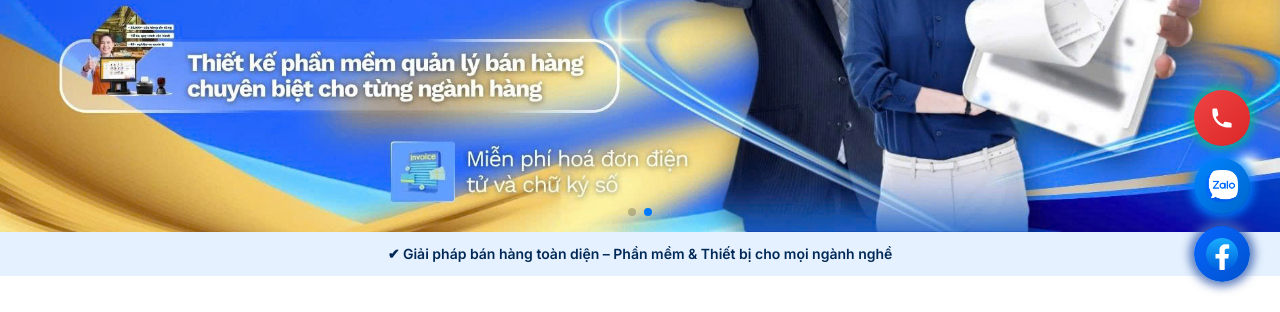
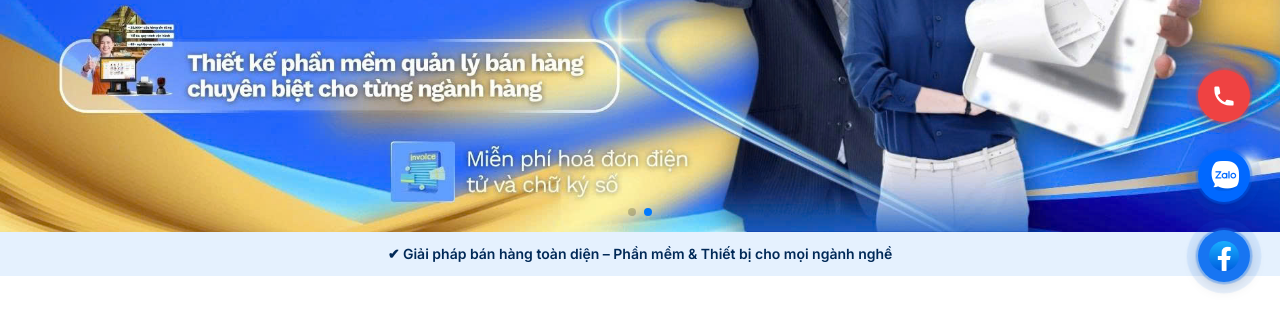
Before and after one commit to Quy-Hiep/hiep-pos, a Next.js app: page / in a window 1280 px wide. Shown: the part 488-800 px from the top of the page. Built offline with nearby package versions, Linux system fonts and the light colour scheme; no server answers; the database is empty.

Commit message:
update contact btn

```diff
--- a/src/app/globals.css
+++ b/src/app/globals.css
@@ -553,24 +553,9 @@ body {
 /* ==========================================
    Floating Action Buttons
    ========================================== */
-@keyframes fabBounceAnim {
-  0%, 100% { transform: translateY(0); }
-  50% { transform: translateY(-8px); }
-}
-@keyframes radiateGreen {
-  0% { box-shadow: 0 0 8px 0 rgba(16,185,129,1); }
-  70% { box-shadow: 0 0 12px 15px rgba(16,185,129,0.5); }
-  100% { box-shadow: 0 0 8px 25px rgba(16,185,129,0); }
-}
-@keyframes radiateBlue {
-  0% { box-shadow: 0 0 8px 0 rgba(0,132,255,1); }
-  70% { box-shadow: 0 0 12px 15px rgba(0,132,255,0.5); }
-  100% { box-shadow: 0 0 8px 25px rgba(0,132,255,0); }
-}
-@keyframes radiatePurple {
-  0% { box-shadow: 0 0 8px 0 rgba(66,103,178,1); }
-  70% { box-shadow: 0 0 12px 15px rgba(66,103,178,0.5); }
-  100% { box-shadow: 0 0 8px 25px rgba(66,103,178,0); }
+@keyframes fabRing {
+  0%   { transform: scale(1);    opacity: 0.45; }
+  100% { transform: scale(1.55); opacity: 0; }
 }
 .floating-btn-group {
   position: fixed;
@@ -579,32 +564,50 @@ body {
   z-index: 999;
   display: flex;
   flex-direction: column;
-  gap: 12px;
+  gap: 28px;
   align-items: flex-end;
 }
 .fab-item {
-  width: 56px;
-  height: 56px;
+  width: 52px;
+  height: 52px;
   border-radius: 50%;
   display: flex;
   align-items: center;
   justify-content: center;
   text-decoration: none;
   color: #fff;
-  font-size: 24px;
-  box-shadow: 0 6px 20px rgba(0,0,0,0.12);
-  transition: all 0.3s ease;
-  border: none;
-  animation: fabBounceAnim 2s ease-in-out infinite;
+  font-size: 22px;
+  box-shadow: 0 4px 16px rgba(0,0,0,0.18);
+  transition: transform 0.2s ease, box-shadow 0.2s ease;
   position: relative;
-  overflow: hidden;
-}
-.fab-item:hover { transform: scale(1.15); box-shadow: 0 10px 28px rgba(0,0,0,0.2); }
-.fab-call { background: linear-gradient(135deg, #ef4444 0%, #dc2626 100%); animation: radiateGreen 1.5s ease-out infinite; }
-.fab-zalo { background: linear-gradient(135deg, #0084ff 0%, #0066cc 100%); animation: radiateBlue 1.5s ease-out infinite; }
-.fab-facebook { background: linear-gradient(135deg, #0866ff 0%, #0052cc 100%); animation: radiatePurple 1.5s ease-out infinite; }
+}
+.fab-item::before,
+.fab-item::after {
+  content: '';
+  position: absolute;
+  inset: 0;
+  border-radius: 50%;
+  animation: fabRing 2s ease-out infinite;
+}
+.fab-item::after { animation-delay: 1s; }
+.fab-item:hover { transform: scale(1.12); box-shadow: 0 8px 24px rgba(0,0,0,0.25); }
+.fab-call         { background: #ef4444; }
+.fab-call::before,
+.fab-call::after  { background: #ef4444; }
+.fab-zalo         { background: #0068ff; }
+.fab-zalo::before,
+.fab-zalo::after  { background: #0068ff; }
+.fab-facebook         { background: #1877f2; }
+.fab-facebook::before,
+.fab-facebook::after  { background: #1877f2; }
 .fab-icon-zalo,
-.fab-icon-facebook { width: 32px; height: 32px; object-fit: contain; display: block; z-index: 2; position: relative; }
+.fab-icon-facebook { width: 30px; height: 30px; object-fit: contain; display: block; position: relative; z-index: 1; }
+@media (max-width: 768px) {
+  .floating-btn-group { bottom: 20px; right: 16px; gap: 24px; }
+  .fab-item { width: 46px; height: 46px; font-size: 20px; }
+  .fab-icon-zalo,
+  .fab-icon-facebook { width: 26px; height: 26px; }
+}
 
 /* ==========================================
    Page Hero Banner (Products / News / About / Customers / Drivers)
```
